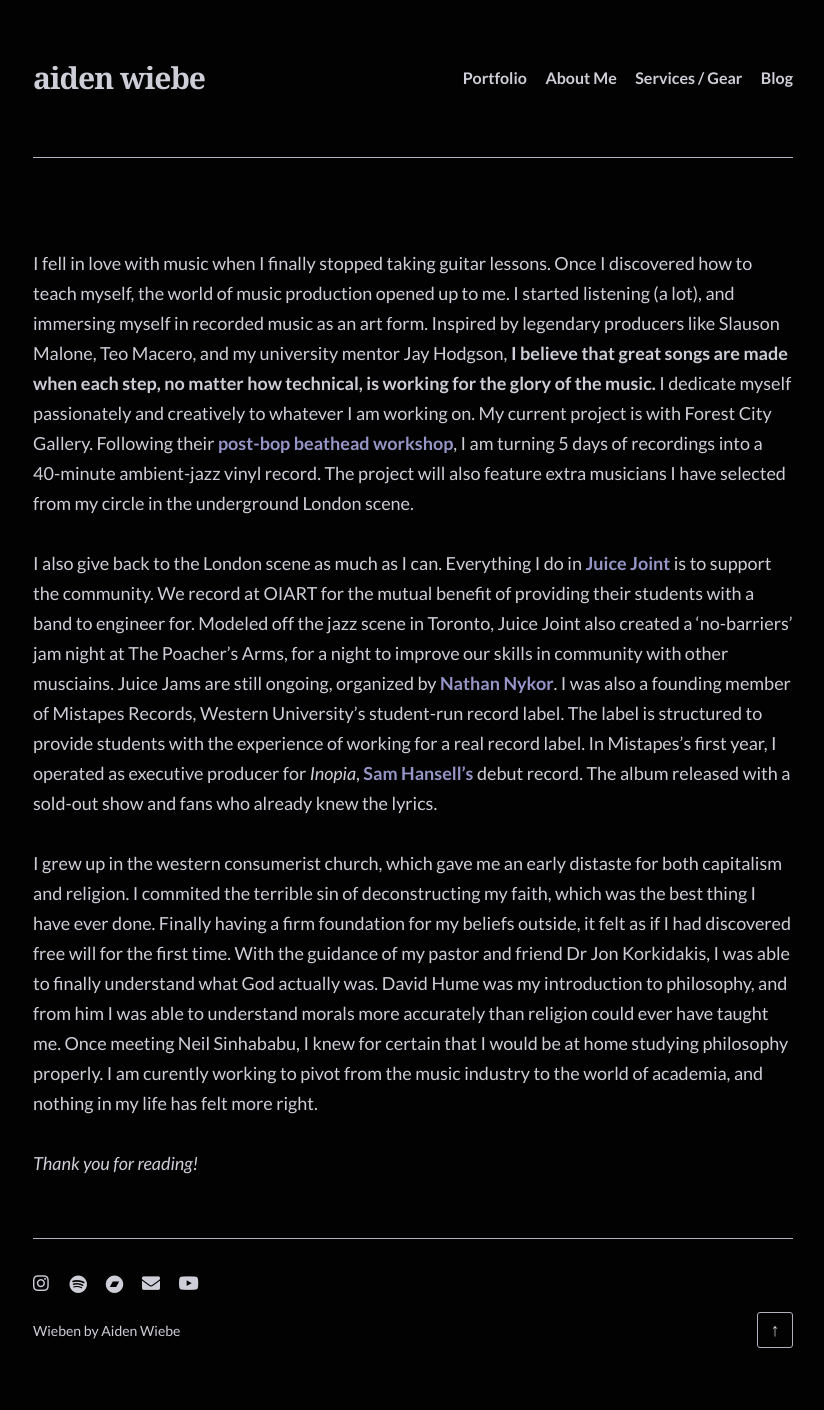
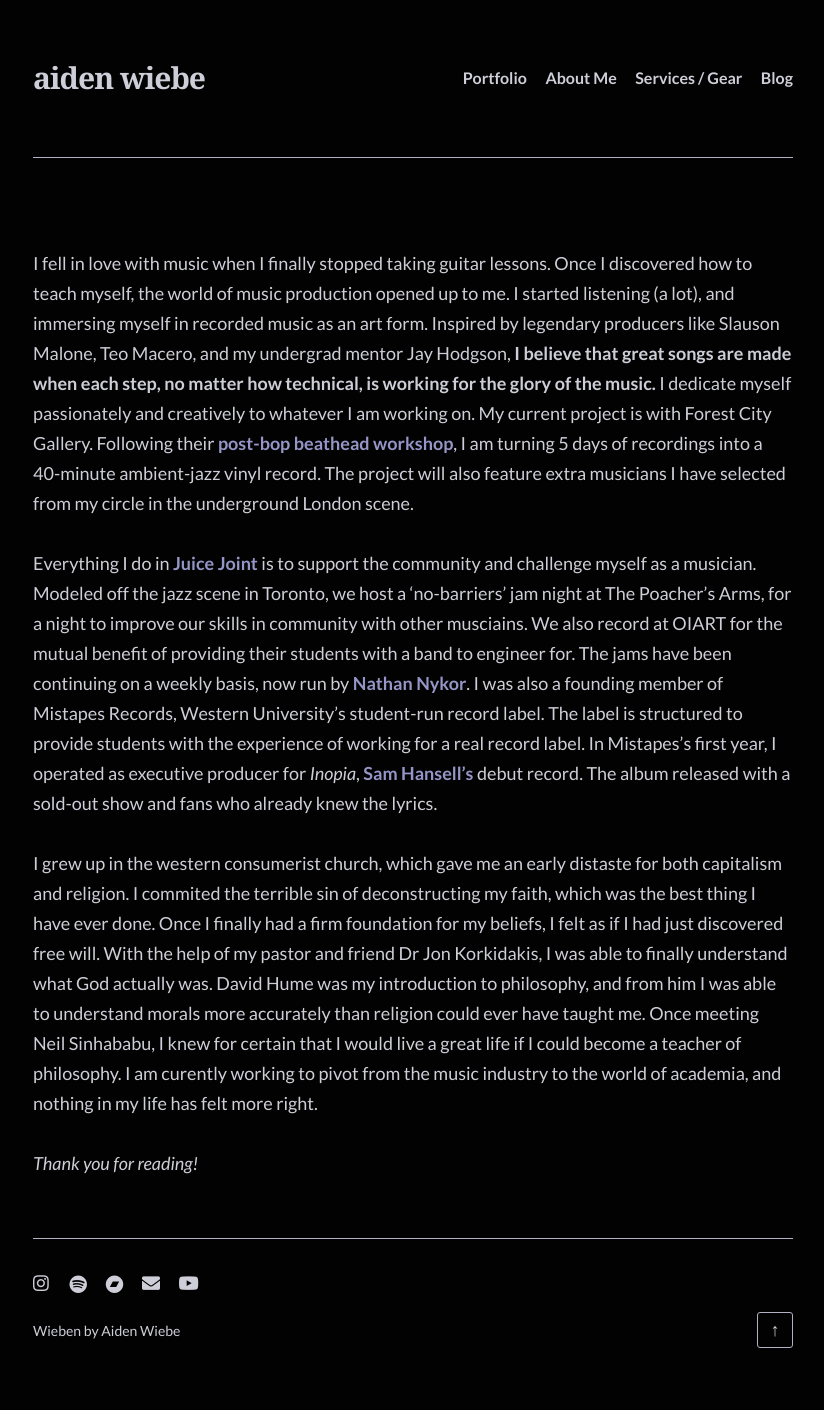
Before and after one commit to SamsonGoodenough/wieben-site, a Jekyll site: the page built from about.md, in a window 1280 px wide. Shown: the whole page, without its empty margins (227-1051 px from the left). Built offline with Jekyll 4.4.1, drawn with Linux system fonts in a browser that asks for light colours; some web fonts are replaced.

Commit message:
LAUNCH IT!

```diff
--- a/about.md
+++ b/about.md
@@ -18,10 +18,10 @@ description: About Aiden Wiebe
        # credit: '@_chloejpg'
         #link: https://www.instagram.com/_chloejpg/
 ---
-I fell in love with music when I finally stopped taking guitar lessons.  Once I discovered how to teach myself, the world of music production opened up to me.  I started listening (a lot), and immersing myself in recorded music as an art form.  Inspired by legendary producers like Slauson Malone, Teo Macero, and my university mentor Jay Hodgson, **I believe that great songs are made when each step, no matter how technical, is working for the glory of the music.**  I dedicate myself passionately and creatively to whatever I am working on.  My current project is with Forest City Gallery.  Following their **[post-bop beathead workshop](https://www.forestcitygallery.com/post/fcg-s-postbop-beathead-jazz-workshop-sponsored-by-lbmx)**, I am turning 5 days of recordings into a 40-minute ambient-jazz vinyl record.  The project will also feature extra musicians I have selected from my circle in the underground London scene.
+I fell in love with music when I finally stopped taking guitar lessons.  Once I discovered how to teach myself, the world of music production opened up to me.  I started listening (a lot), and immersing myself in recorded music as an art form.  Inspired by legendary producers like Slauson Malone, Teo Macero, and my undergrad mentor Jay Hodgson, **I believe that great songs are made when each step, no matter how technical, is working for the glory of the music.**  I dedicate myself passionately and creatively to whatever I am working on.  My current project is with Forest City Gallery.  Following their **[post-bop beathead workshop](https://www.forestcitygallery.com/post/fcg-s-postbop-beathead-jazz-workshop-sponsored-by-lbmx)**, I am turning 5 days of recordings into a 40-minute ambient-jazz vinyl record.  The project will also feature extra musicians I have selected from my circle in the underground London scene.
 
-I also give back to the London scene as much as I can.  Everything I do in **[Juice Joint](https://www.instagram.com/juicejointband/)** is to support the community.  We record at OIART for the mutual benefit of providing their students with a band to engineer for.  Modeled off the jazz scene in Toronto, Juice Joint also created a 'no-barriers' jam night at The Poacher's Arms, for a night to improve our skills in community with other musciains.  Juice Jams are still ongoing, organized by **[Nathan Nykor](https://www.instagram.com/nathanjuicebox/)**.  I was also a founding member of Mistapes Records, Western University's student-run record label.  The label is structured to provide students with the experience of working for a real record label.  In Mistapes's first year, I operated as executive producer for *Inopia*, **[Sam Hansell's](https://www.instagram.com/ham_sansell/)** debut record.  The album released with a sold-out show and fans who already knew the lyrics.
+Everything I do in **[Juice Joint](https://www.instagram.com/juicejointband/)** is to support the community and challenge myself as a musician.  Modeled off the jazz scene in Toronto, we host a 'no-barriers' jam night at The Poacher's Arms, for a night to improve our skills in community with other musciains.  We also record at OIART for the mutual benefit of providing their students with a band to engineer for.  The jams have been continuing on a weekly basis, now run by **[Nathan Nykor](https://www.instagram.com/nathanjuicebox/)**.  I was also a founding member of Mistapes Records, Western University's student-run record label.  The label is structured to provide students with the experience of working for a real record label.  In Mistapes's first year, I operated as executive producer for *Inopia*, **[Sam Hansell's](https://www.instagram.com/ham_sansell/)** debut record.  The album released with a sold-out show and fans who already knew the lyrics.
 
-I grew up in the western consumerist church, which gave me an early distaste for both capitalism and religion.  I commited the terrible sin of deconstructing my faith, which was the best thing I have ever done.  Finally having a firm foundation for my beliefs outside, it felt as if I had discovered free will for the first time.  With the guidance of my pastor and friend Dr Jon Korkidakis, I was able to finally understand what God actually was.  David Hume was my introduction to philosophy, and from him I was able to understand morals more accurately than religion could ever have taught me.  Once meeting Neil Sinhababu, I knew for certain that I would be at home studying philosophy properly.  I am curently working to pivot from the music industry to the world of academia, and nothing in my life has felt more right.
+I grew up in the western consumerist church, which gave me an early distaste for both capitalism and religion.  I commited the terrible sin of deconstructing my faith, which was the best thing I have ever done.  Once I finally had a firm foundation for my beliefs, I felt as if I had just discovered free will.  With the help of my pastor and friend Dr Jon Korkidakis, I was able to finally understand what God actually was.  David Hume was my introduction to philosophy, and from him I was able to understand morals more accurately than religion could ever have taught me.  Once meeting Neil Sinhababu, I knew for certain that I would live a great life if I could become a teacher of philosophy.  I am curently working to pivot from the music industry to the world of academia, and nothing in my life has felt more right.
 
 *Thank you for reading!*
```
Also changed, not shown: _data/spotify.json (+19 -5 lines), _posts/2024-09-18-Religion1.md (+1 -1 lines), social.md (+3 -3 lines), images/magnetic_memory_cover.png (added).
